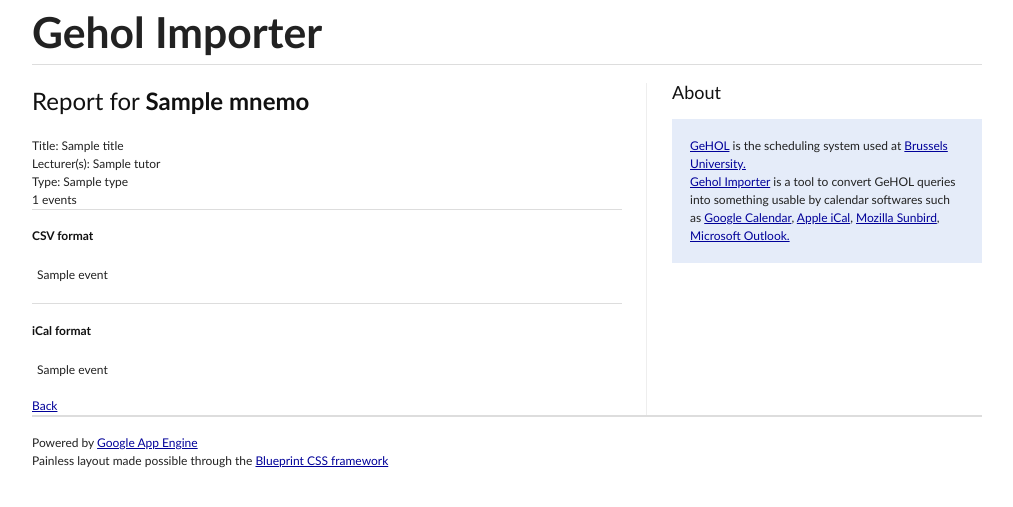
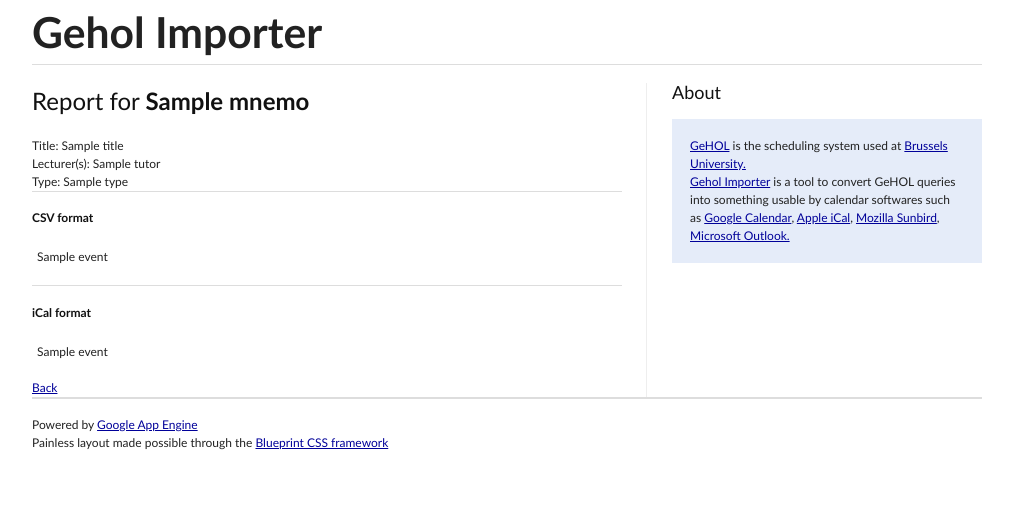
Before and after one commit to sevas/geholimportapp, a Python web app: template templates/calendar.html in a window 1280 px wide. Shown: the top 507 px of the page, without its empty margins (133-1146 px from the left). Run offline with Jinja, Linux system fonts and the light colour scheme; the template is opened without the code that fills it: most values are stand-ins (such as "Sample title", 1, 10 or a date in 2020).

Commit message:
removed "number of events" in reports, 'cause it kinda doesn't make any sense

```diff
--- a/templates/calendar.html
+++ b/templates/calendar.html
@@ -6,9 +6,6 @@
     Title: {{title}} <br/>
     Lecturer(s): {{tutor}} <br/>
     Type:  {{type}} <br/>
-    {{calendar.events|length}} events <br/>
-
-
     <hr>
     <h5>CSV format</h5>
     <table border="1">
```
